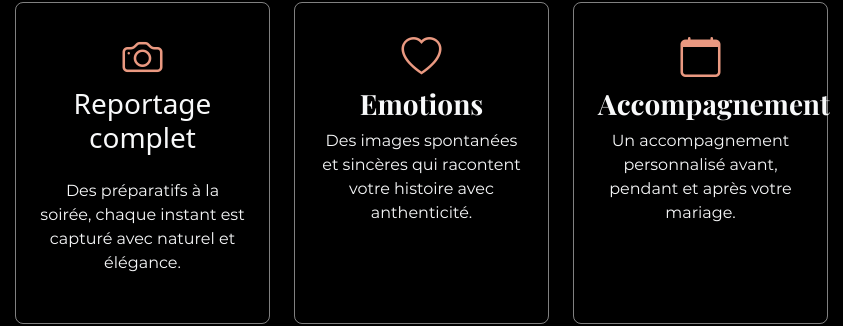
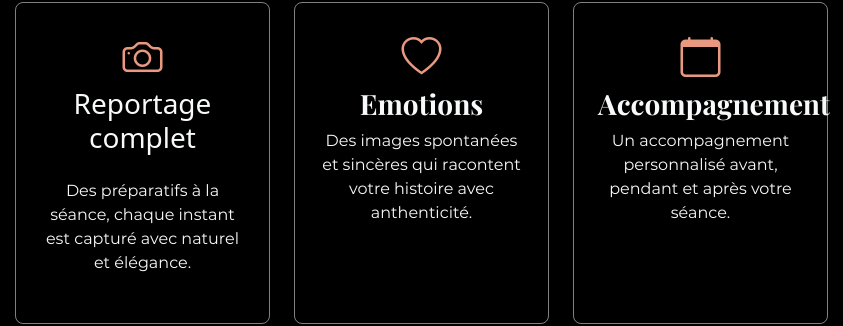
Before and after one commit to Juanrojasdc/projet-site-photo, a website: page pages/mariage.html in a window 1280 px wide. Shown: the part 644-970 px from the top of the page, 79-922 px from the left. Drawn offline with nearby package versions, Linux system fonts and the light colour scheme.

Commit message:
"petites modifications texte section mariage"

```diff
--- a/pages/mariage.html
+++ b/pages/mariage.html
@@ -93,7 +93,7 @@
               <i class="bi bi-camera fs-1 mariage-icons"></i>
               <h3 class="pb-3">Reportage complet</h3>
               <p class="text-montserrat">
-                Des préparatifs à la soirée, chaque instant est capturé avec naturel et élégance.
+                Des préparatifs à la séance, chaque instant est capturé avec naturel et élégance.
               </p>
             </div>
           </div>
@@ -112,7 +112,7 @@
               <i class="bi bi-calendar fs-1 mariage-icons"></i>
               <h3 class="mariage-h3">Accompagnement</h3>
               <p class="text-montserrat">
-                Un accompagnement personnalisé avant, pendant et après votre mariage.
+                Un accompagnement personnalisé avant, pendant et après votre séance.
               </p>
             </div>
           </div>
```
